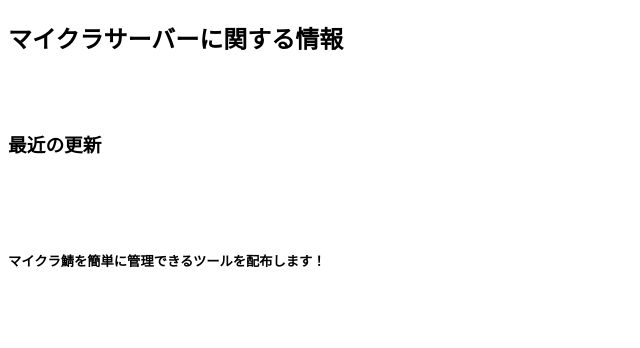
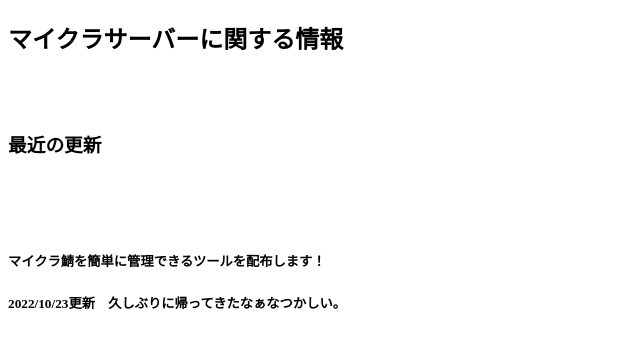
Before and after one commit to Rays-Blog/server-mc, a plain HTML site: page index.html in a window 1280 px wide. Shown: the whole page, without its empty margins (0-640 px from the left). Drawn offline with Linux system fonts and the light colour scheme.

Commit message:
Update index.html

```diff
--- a/index.html
+++ b/index.html
@@ -9,3 +9,4 @@
 <br>
 <br>
 <h5>マイクラ鯖を簡単に管理できるツールを配布します！</h5>
+ <h5>2022/10/23更新　久しぶりに帰ってきたなぁなつかしい。</h5>
```
